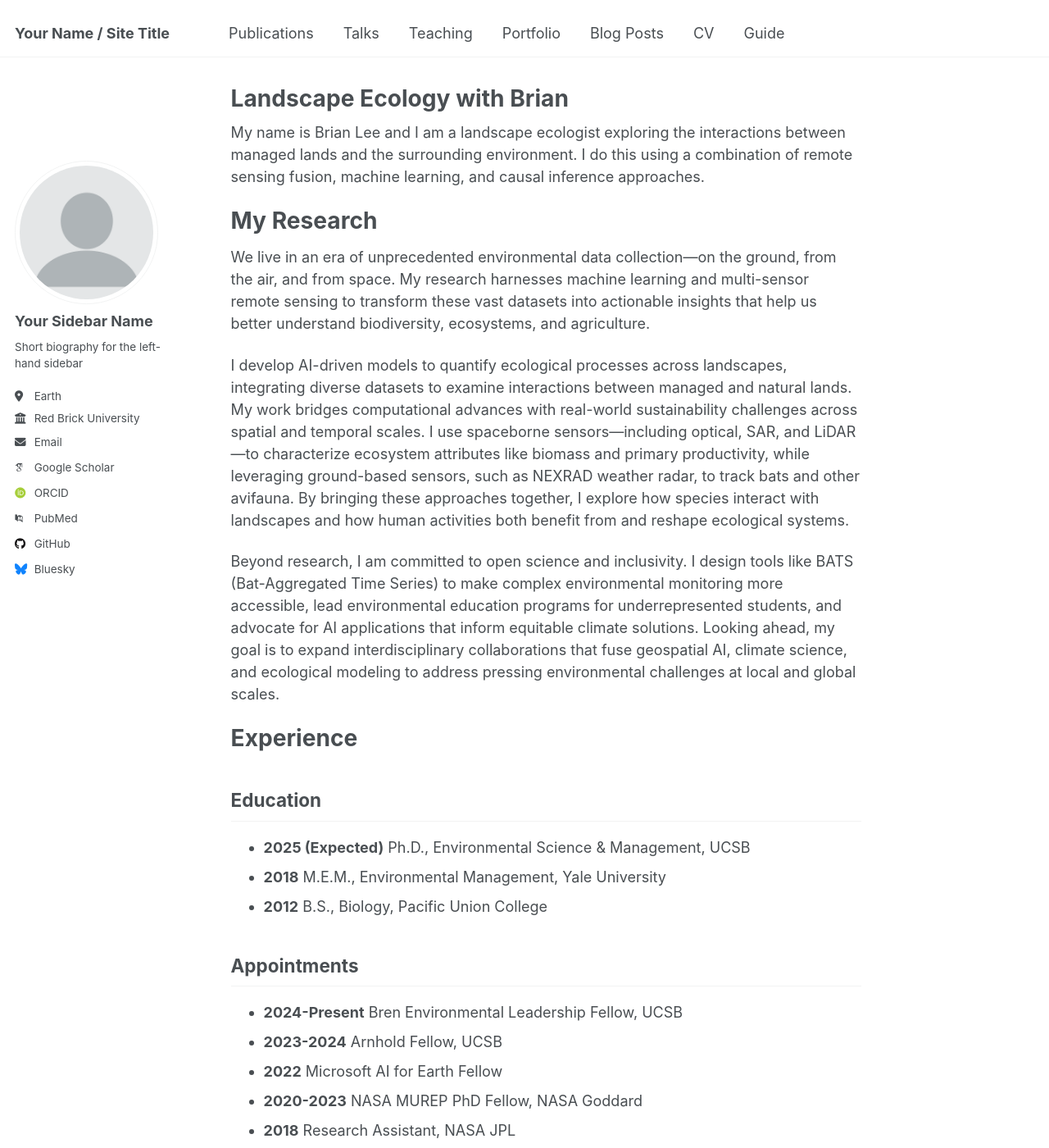
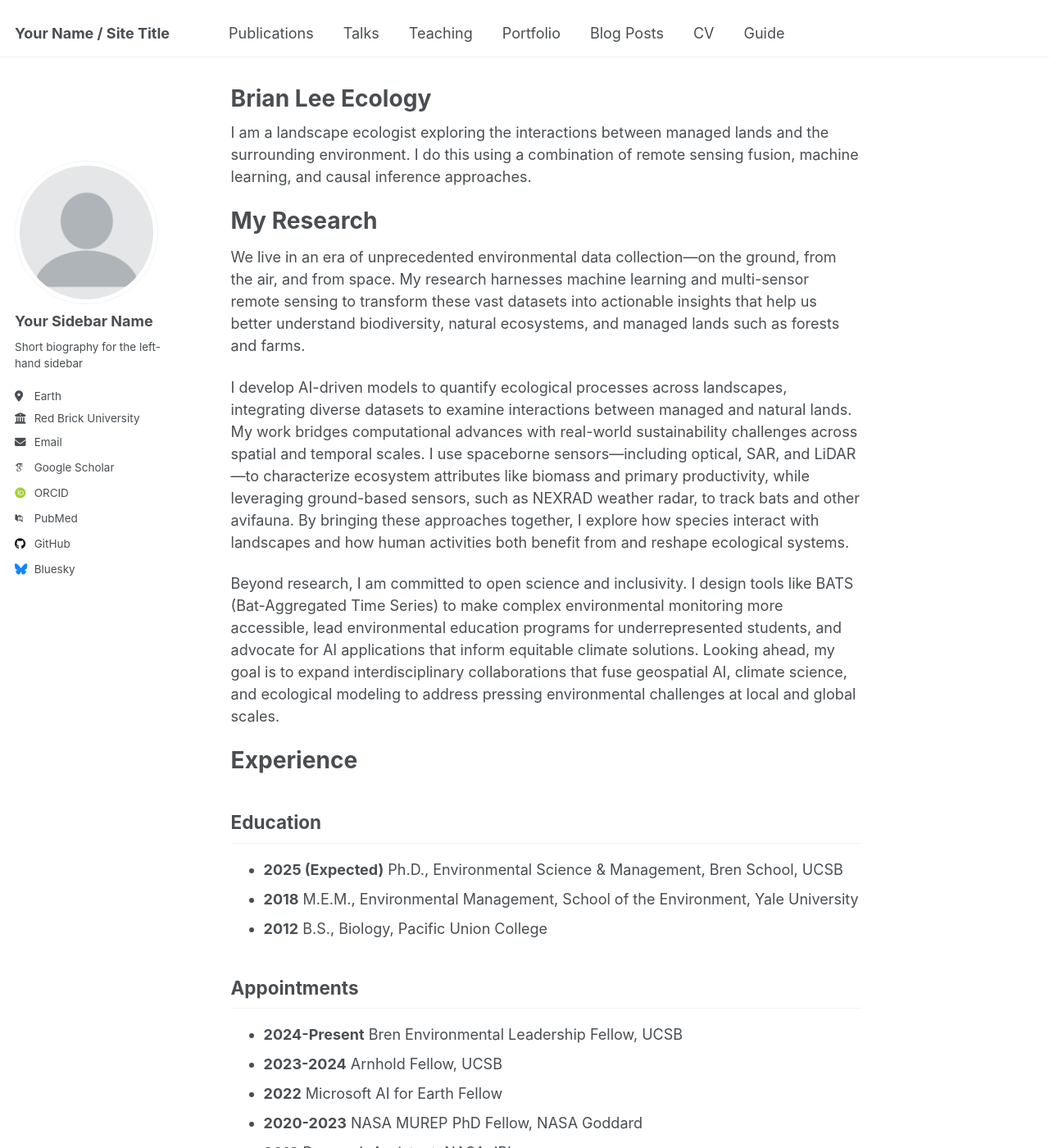
Before and after one commit to bhyleee/bhyleee.github.io, a Jekyll site: the page built from _pages/about.md, in a window 1280 px wide and 1400 px high. Shown: the whole window at 82% size. Built offline with Jekyll 4.4.1, drawn with Linux system fonts in a browser that asks for light colours; some web fonts are replaced.

```diff
--- a/_pages/about.md
+++ b/_pages/about.md
@@ -1,17 +1,17 @@
 ---
 permalink: /
-title: "Landscape Ecology with Brian"
+title: "Brian Lee Ecology"
 author_profile: true
 redirect_from:
   - /about/
   - /about.html
 ---
 
-My name is Brian Lee and I am a landscape ecologist exploring the interactions between managed lands and the surrounding environment. I do this using a combination of remote sensing fusion, machine learning, and causal inference approaches.
+I am a landscape ecologist exploring the interactions between managed lands and the surrounding environment. I do this using a combination of remote sensing fusion, machine learning, and causal inference approaches.
 
 My Research
 ======
-We live in an era of unprecedented environmental data collection—on the ground, from the air, and from space. My research harnesses machine learning and multi-sensor remote sensing to transform these vast datasets into actionable insights that help us better understand biodiversity, ecosystems, and agriculture.
+We live in an era of unprecedented environmental data collection—on the ground, from the air, and from space. My research harnesses machine learning and multi-sensor remote sensing to transform these vast datasets into actionable insights that help us better understand biodiversity, natural ecosystems, and managed lands such as forests and farms.
 
 I develop AI-driven models to quantify ecological processes across landscapes, integrating diverse datasets to examine interactions between managed and natural lands. My work bridges computational advances with real-world sustainability challenges across spatial and temporal scales. I use spaceborne sensors—including optical, SAR, and LiDAR—to characterize ecosystem attributes like biomass and primary productivity, while leveraging ground-based sensors, such as NEXRAD weather radar, to track bats and other avifauna. By bringing these approaches together, I explore how species interact with landscapes and how human activities both benefit from and reshape ecological systems.
 
@@ -22,8 +22,8 @@ Experience
 
 Education
 ------
-- **2025 (Expected)** Ph.D., Environmental Science & Management, UCSB
-- **2018** M.E.M., Environmental Management, Yale University
+- **2025 (Expected)** Ph.D., Environmental Science & Management, Bren School, UCSB
+- **2018** M.E.M., Environmental Management, School of the Environment, Yale University
 - **2012** B.S., Biology, Pacific Union College
 
 Appointments
```
